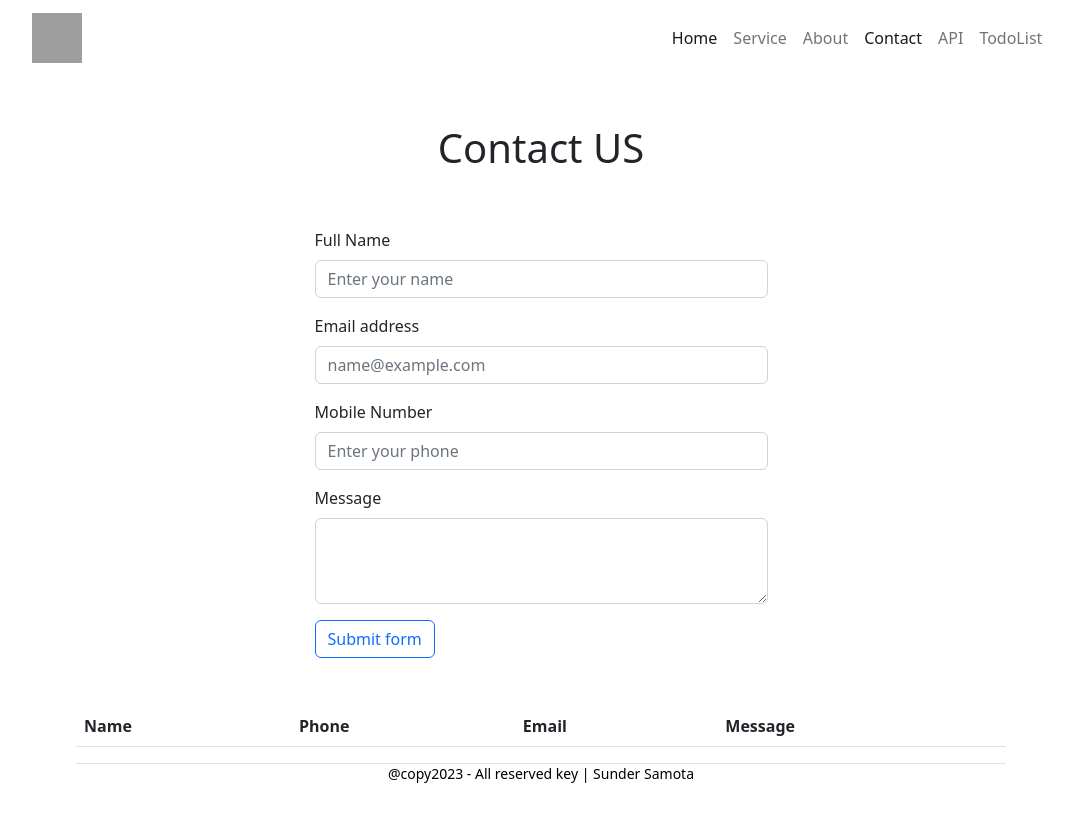
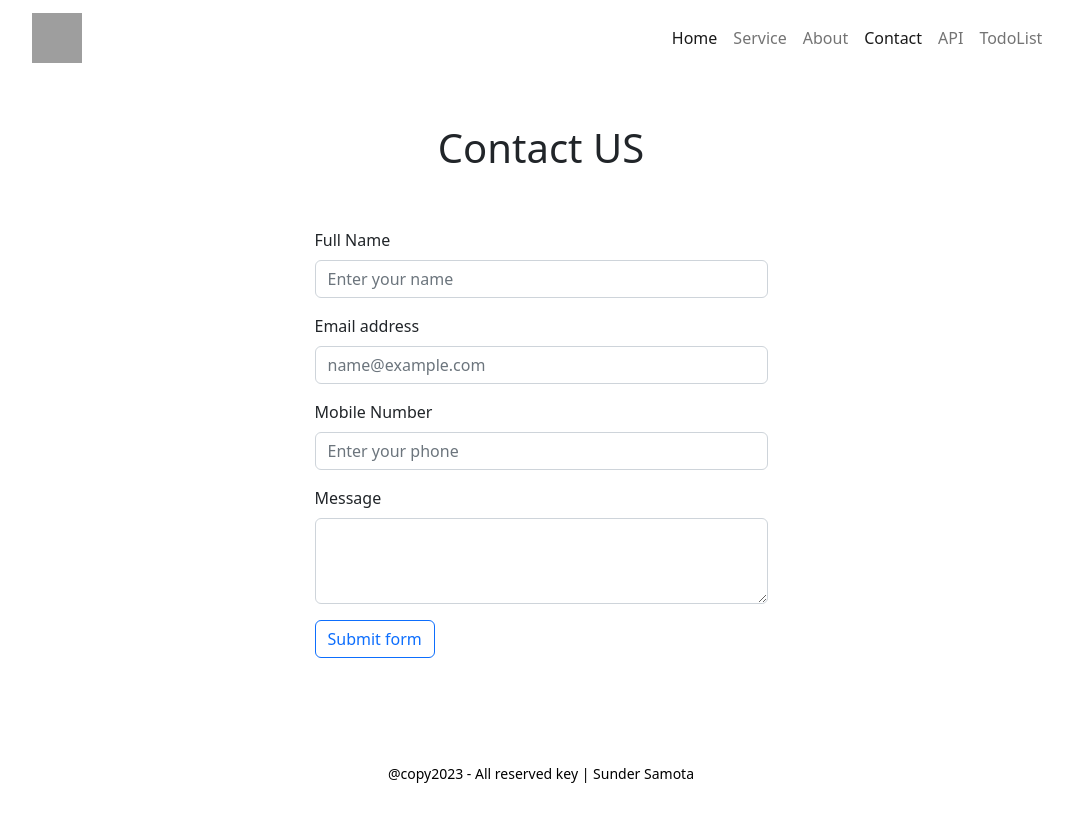
Before and after one commit to SunderSamota/react-bootstrap, a React (Create React App) app: page /react-bootstrap/contact in a window 1280 px wide. Shown: the top 822 px of the page, without its empty margins (99-1172 px from the left). After the commit the page ends 800 px from the top, so only its background shows below. Built offline with nearby package versions, Linux system fonts and the light colour scheme; grey boxes are pictures that could not be loaded.

Commit message:
remove table content from contact file

```diff
--- a/src/Contact.jsx
+++ b/src/Contact.jsx
@@ -109,26 +109,6 @@ const Contact = () => {
               </form>
             </div>
           </div>
-          <div className="table-responsive">
-          <table className="table">
-            <thead>
-              <tr>
-                <th scope="col">Name</th>
-                <th scope="col">Phone</th>
-                <th scope="col">Email</th>
-                <th scope="col">Message</th>
-              </tr>
-            </thead>
-            <tbody>
-              <tr>
-                <td>{getFormValue.fullname}</td>
-                <td>{getFormValue.phone}</td>
-                <td>{getFormValue.email}</td>
-                <td>{getFormValue.msg}</td>
-              </tr>
-            </tbody>
-          </table>
-          </div>
         </div>
       </div>
     </>
```
